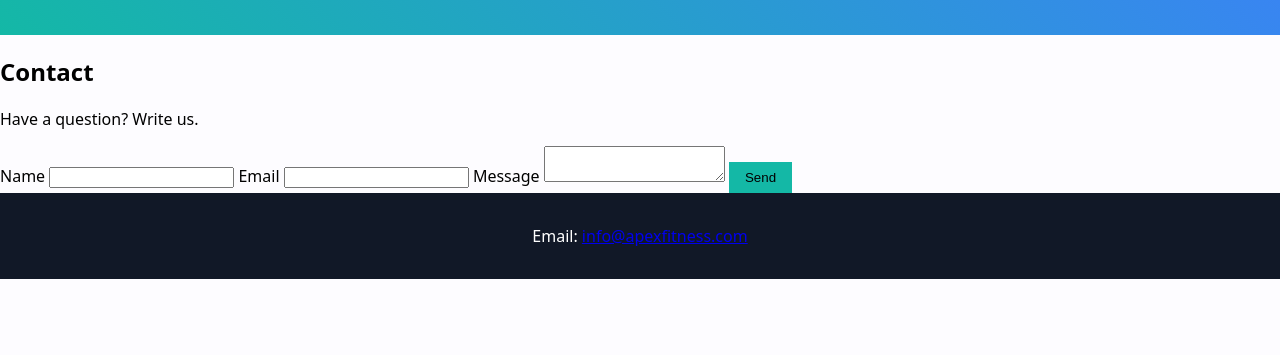
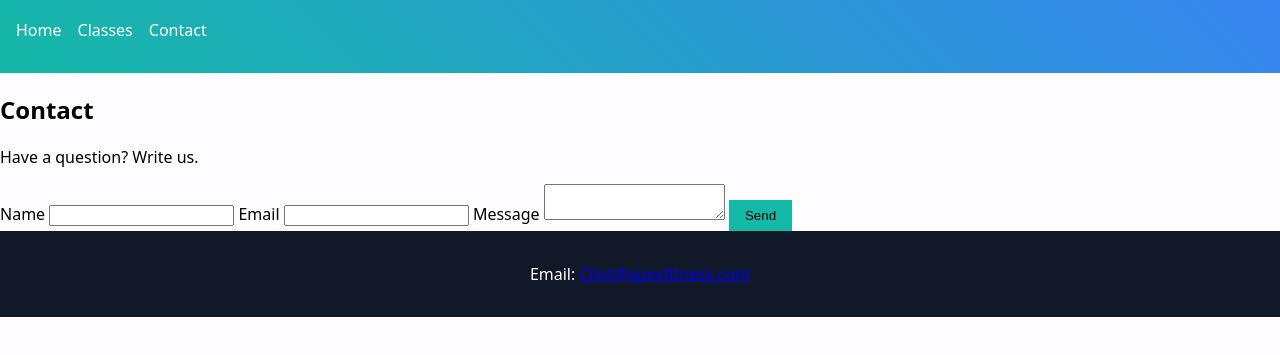
Before and after one commit to clint13ald/Clinton_Baldwin_HTMLCSS1, a plain HTML site: page Final Final/contact.html in a window 1280 px wide. Shown: the part 83-438 px from the top of the page. Drawn offline with Linux system fonts and the light colour scheme.

Commit message:
Final Final

```diff
--- a/Final Final/contact.html
+++ b/Final Final/contact.html
@@ -12,6 +12,13 @@
 
 <header class="top">
 <h1>Apex Fitness</h1>
+<nav>
+<ul class="nav">
+<li><a href="index.html">Home</a></li>
+<li><a href="classes.html">Classes</a></li>
+<li><a href="contact.html">Contact</a></li>
+</ul>
+</nav>
 </header>
 
 
@@ -42,7 +49,7 @@
 
 
 <footer>
-<p>Email: <a href="mailto:info@apexfitness.com">info@apexfitness.com</a></p>
+<p>Email: <a href="mailto:Clint@apexfitness.com">Clint@apexfitness.com</a></p>
 </footer>
 </body>
 </html>
```
Also changed, not shown: Final Final/classes.html (+1 -1 lines), Final Final/index.html (+1 -1 lines).
